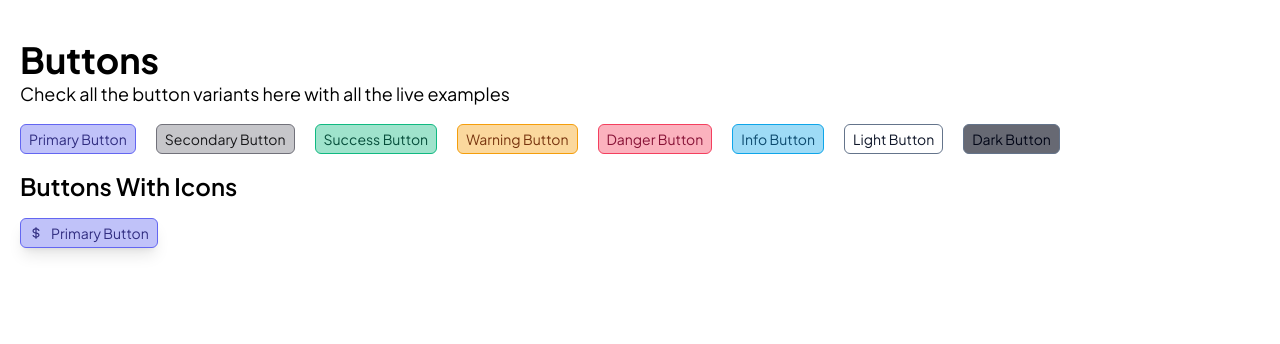
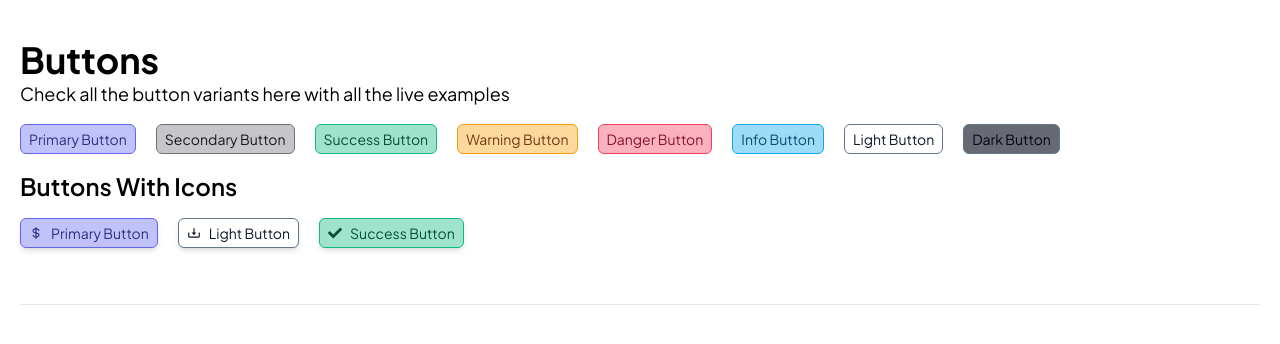
Before and after one commit to mshajid/cyberdude-challenges, a React (Vite) app in the folder javascript/03-react-js/05-components-props/: page / in a window 1280 px wide. Shown: the top 344 px of the page. Built offline with nearby package versions, Linux system fonts and the light colour scheme.

Commit message:
feat: added more icon btns to component

```diff
--- a/javascript/03-react-js/05-components-props/src/App.jsx
+++ b/javascript/03-react-js/05-components-props/src/App.jsx
@@ -1,5 +1,9 @@
 import Button from "./Components/Button";
 import { BiDollar } from "react-icons/bi";
+import { BiDownload } from "react-icons/bi";
+import { FaCheck } from "react-icons/fa";
+
+
 
 const App = () => {
   return (
@@ -19,11 +23,18 @@ const App = () => {
         <Button variant="Dark" />
       </div>
       <h2 className="font-semibold text-2xl">Buttons With Icons</h2>
-      <div>
-        <Button className={"flex shadow-lg items-center gap-x-2"} variant="Primary">
+      <div className="flex gap-x-5">
+        <Button className={"flex shadow-md items-center gap-x-2"} variant="Primary">
           <BiDollar />
         </Button>
+        <Button className={"flex shadow-md items-center gap-x-2"} variant="Light">
+          <BiDownload />
+        </Button>
+        <Button className={"flex shadow-md items-center gap-x-2"} variant="Success">
+          <FaCheck />
+        </Button>
       </div>
+      <hr className="my-10"/>
     </div>
   );
 };
```
